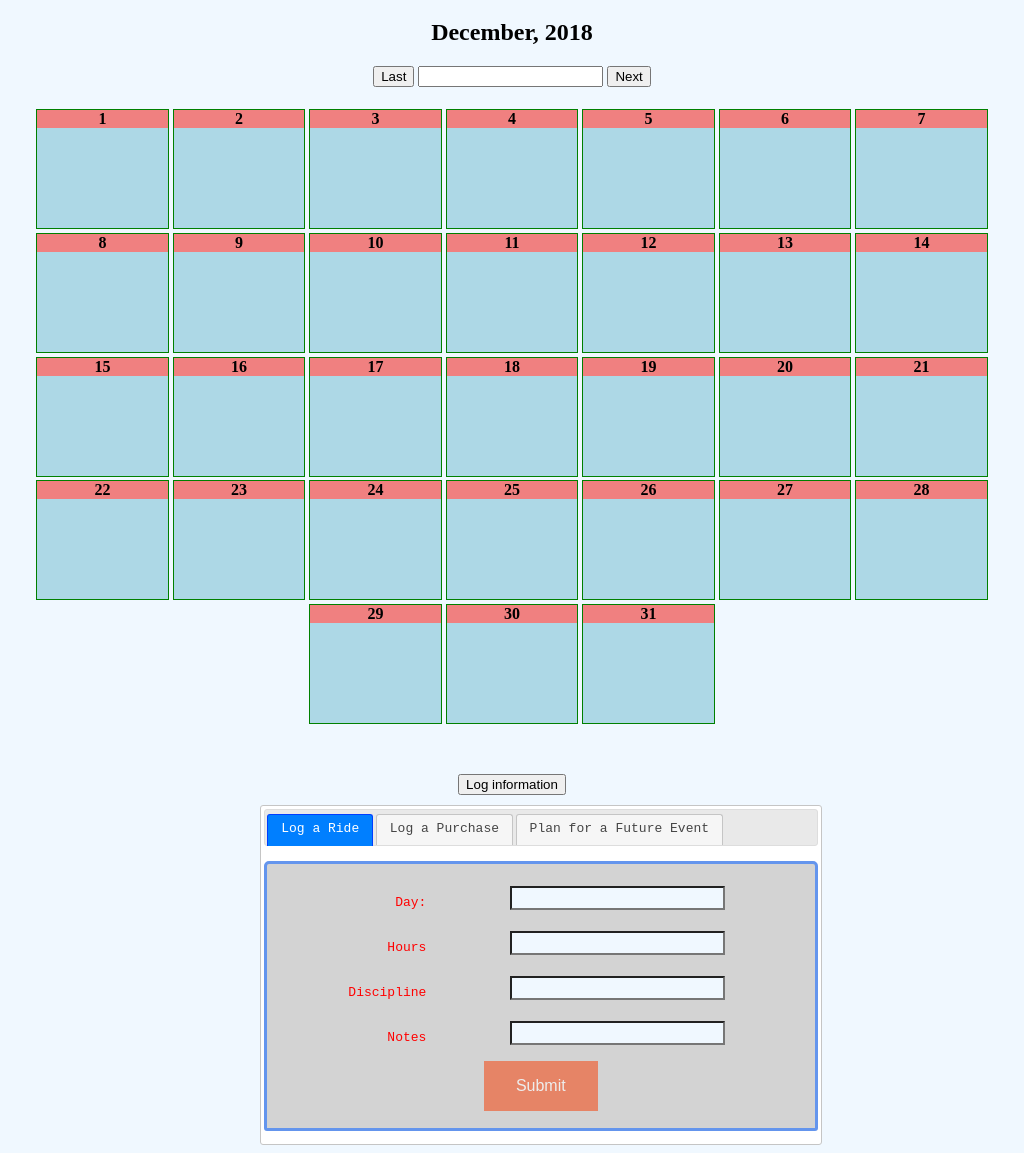
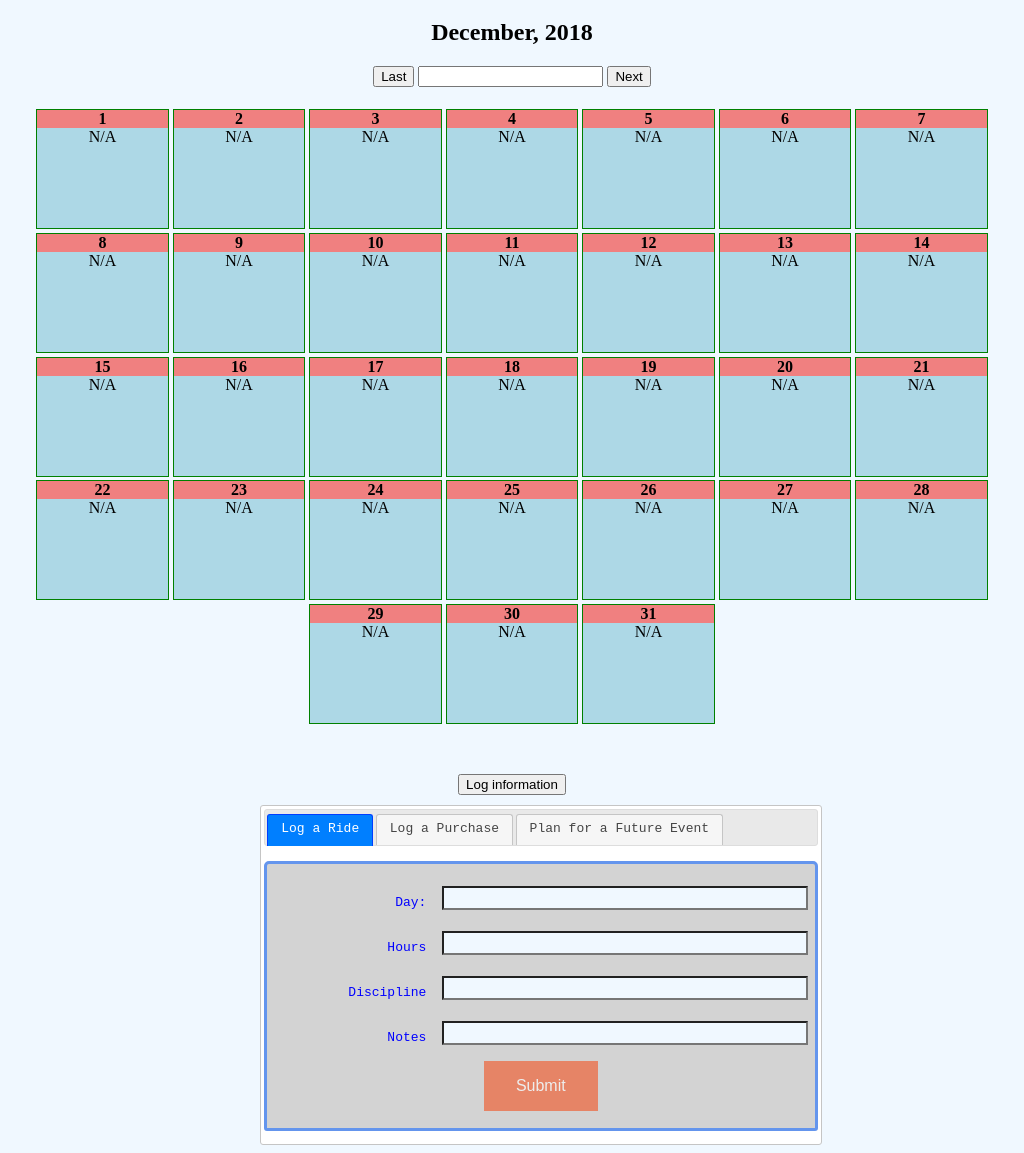
Before and after one commit to kellerflint/riding-tracker, a website: page index.html in a window 1024 px wide. Shown: the part 61-1214 px from the top of the page. Drawn offline with Linux system fonts and the light colour scheme.

Commit message:
final commit for today, not sure what changed lol

```diff
--- a/script.js
+++ b/script.js
@@ -89,6 +89,8 @@ function buildDayElements() {
         let eventId = getEvent(i);
         if (typeof eventId != "undefined") {
             innerDiv.text(data[eventId].discipline);
+        } else {
+            innerDiv.text("N/A");
         }
 
         div.append(label);
--- a/style.css
+++ b/style.css
@@ -144,17 +144,18 @@ form label {
     }
 }
 
-@media (min-width: 601px) and (max-width: 1120px) {
+@media (min-width: 601px) and (max-width: 825px) {
     .col-25 {
         text-align:right;
-        color:red;
     }
 
 }
-@media (min-width: 1121px) and (max-width: 1840px) {
+@media (min-width: 826px) and (max-width: 2560px) {
     .col-25 {
         text-align:right;
         color:blue;
+        font-size: 1em;
+
     }
 
     .formInput {
```
